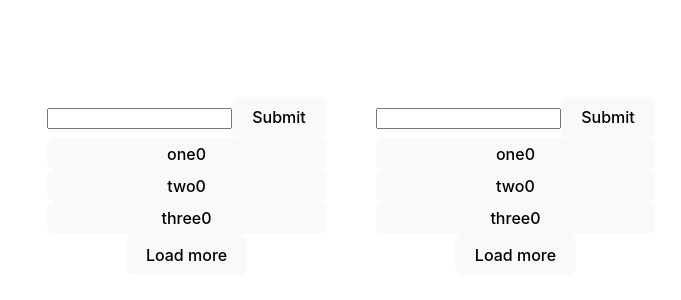
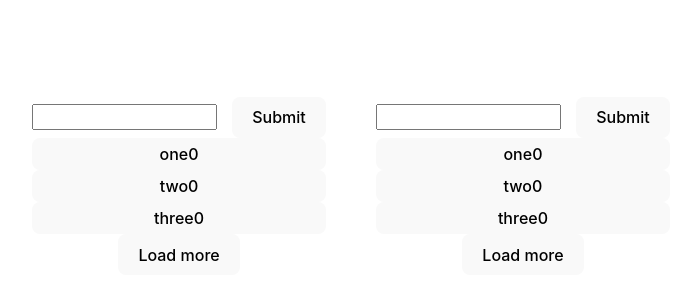
Before and after one commit to romain-trotard/xstate-mapping, a React (Vite) app: page / in a window 1280 px wide. Shown: the part 214-514 px from the top of the page, without its empty margins (289-970 px from the left). Built offline with nearby package versions, Linux system fonts and the light colour scheme.

Commit message:
Display the mapping success message

```diff
--- a/src/App.module.css
+++ b/src/App.module.css
@@ -3,3 +3,10 @@
     flex-direction: row;
     gap: 50px;
 }
+
+.alert {
+    border: 1px solid green;
+    border-radius: 5px;
+    padding: 10px 20px;
+    margin-bottom: 20px;
+}
--- a/src/App.tsx
+++ b/src/App.tsx
@@ -3,6 +3,7 @@ import css from './App.module.css';
 import { useMachine } from '@xstate/react';
 import { createMachine, assign } from 'xstate';
 import List from './components/List';
+import { useEffect, useState } from 'react';
 
 type Value = {
     code: string;
@@ -31,9 +32,8 @@ function fakeAPI({ search = '', page = 0 }: { search?: string, page?: number } =
 function mapBothValues(firstValue: string, secondValue: string) {
     return new Promise<string>(resolve => {
         setTimeout(() => {
-            resolve(`Values "${firstValue} and ${secondValue} are mapped`);
+            resolve(`Values "${firstValue}" and "${secondValue}" have been mapped`);
         }, 500);
-
     });
 }
 
@@ -227,21 +227,32 @@ const listMachine = createMachine<ListContext, ListEvent>({
                         onDone: {
                             target: 'init',
                             // FIXME bad typing, context not infered
-                            actions: assign((context, event) => ({
+                            actions: [
+                                'displayMessage',
+                                (context) => {
                                     // Next I would probably want to select automagically the next value for this one
-                                firstListSelectedValue: undefined,
-                                secondListSelectedValue: undefined,
-                            })),
+                                    context.firstListSelectedValue = undefined;
+                                    context.secondListSelectedValue = undefined;
+                                }
+                            ],
                         }
                     },
                 },
             }
         },
-    }
+    },
 });
 
 function App() {
-    const [state, send] = useMachine(listMachine);
+    const [message, setMessage] = useState<string | null>(null);
+    const [state, send] = useMachine(listMachine, {
+        actions: {
+            displayMessage: (_, event) => {
+                // @ts-ignore for now let's do like this then improve the TS
+                setMessage(event.data);
+            }
+        }
+    });
 
     const isLoadingFirstList = state.matches('firstList.loading');
     const isLoadingMoreFirstList = state.matches('firstList.loadingMore');
@@ -249,9 +260,18 @@ function App() {
     const isLoadingSecondList = state.matches('secondList.loading');
     const isLoadingMoreSecondList = state.matches('secondList.loadingMore');
 
-    console.log(state.context.firstListSelectedValue)
+
+    useEffect(() => {
+        if (message) {
+            const timeout = setTimeout(() => setMessage(null), 2000);
+
+            return () => clearTimeout(timeout);
+        }
+    }, [message]);
 
     return (
+        <>
+            {message && <div className={css.alert}>{message}</div>}
             <div className={css.listsContainer}>
                 <List loadingMore={isLoadingMoreFirstList}
                     loading={isLoadingFirstList}
@@ -266,6 +286,7 @@ function App() {
                     items={state.context.secondList.values}
                     onSelect={(value) => send('SELECT_VALUE_SECOND_LIST', { value: value })} />
             </div>
+        </>
     );
 }
 
--- a/src/components/List.module.css
+++ b/src/components/List.module.css
@@ -12,3 +12,14 @@
     border: 1px solid black;
     color: red;
 }
+
+.search {
+    display: flex;
+    flex-direction: row;
+    align-items: center;
+    gap: 15px;
+}
+
+.search input {
+    height: 20px;
+}
--- a/src/components/List.tsx
+++ b/src/components/List.tsx
@@ -28,7 +28,7 @@ export default function List({
 
     return (
         <div>
-            <div>
+            <div className={css.search}>
                 <input type="text" value={search} onChange={e => setSearch(e.target.value)} />
                 <button type="button" onClick={() => onSearch(search)}>Submit</button>
             </div>
```
Lines whose indentation alone changed are shown as unchanged.
